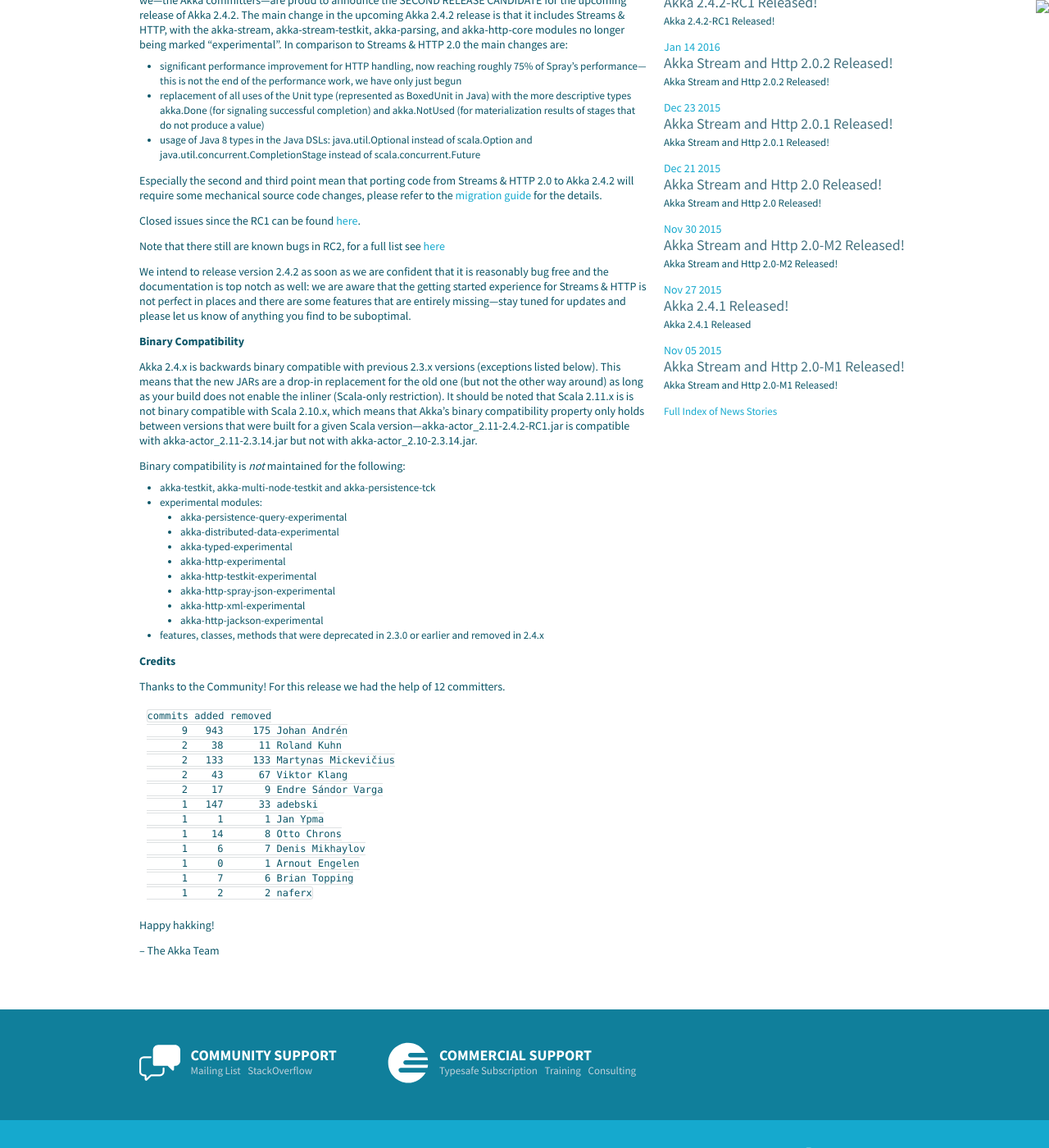
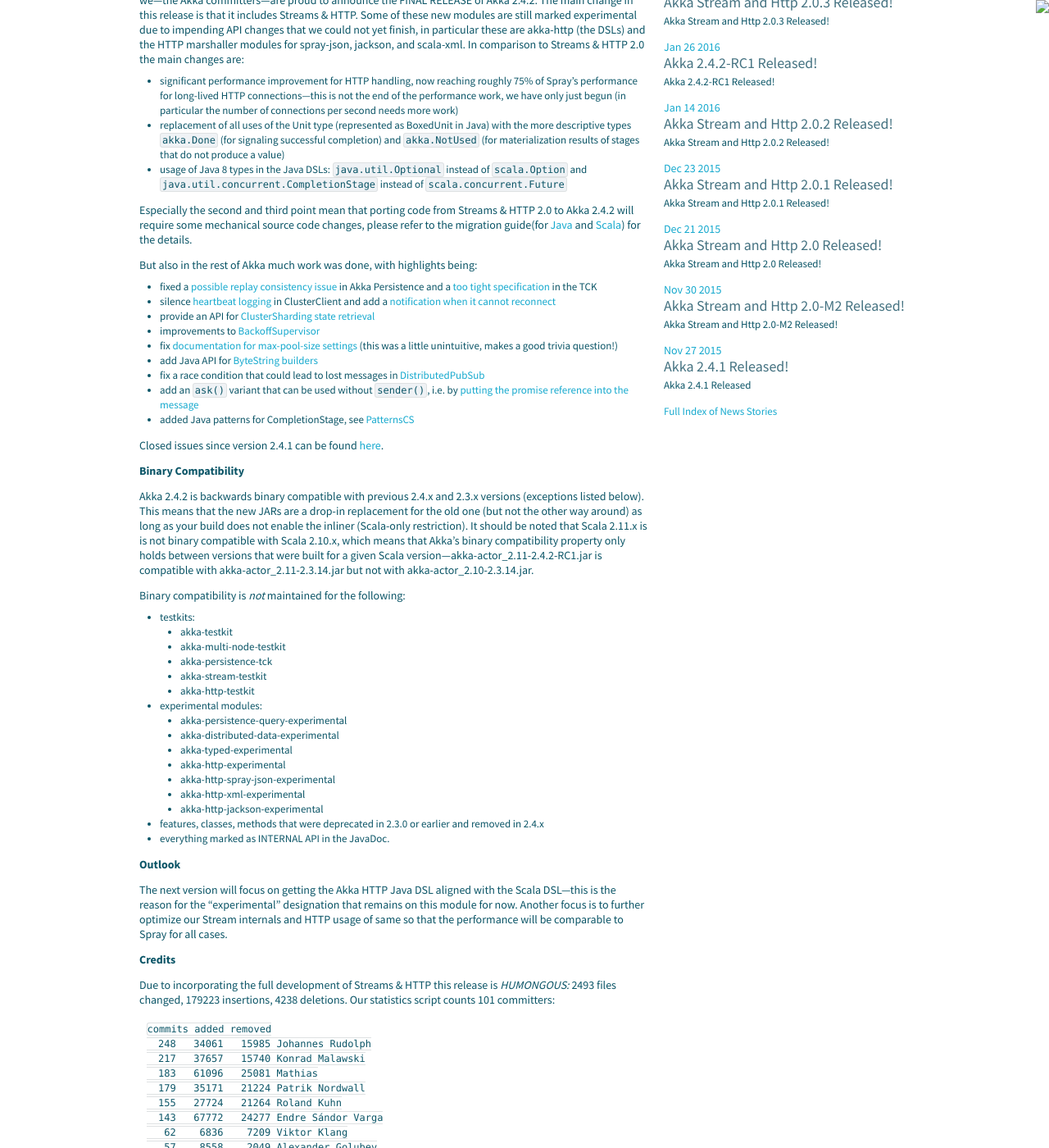
Before and after one commit to raboof/akka.github.com, a Jekyll site: the page built from news/index.md, in a window 1280 px wide and 1400 px high, scrolled down 307 px. Shown: the whole window at 82% size. Built offline with Jekyll 4.4.1, drawn with Linux system fonts in a browser that asks for light colours; some of the changed text lies outside the part shown.

Commit message:
Akka 2.4.2

```diff
--- a/_includes/download.html
+++ b/_includes/download.html
@@ -108,10 +108,10 @@
                     <table>
                         <tr>
                             <td>
-                                <a href="http://downloads.typesafe.com/akka/akka_2.11-2.4.1.zip" class="downloadStandaloneLink" data-version="2.4.1">Akka 2.4.1 (Scala 2.11 and Java 8+)</a>
+                                <a href="http://downloads.typesafe.com/akka/akka_2.11-2.4.2.zip" class="downloadStandaloneLink" data-version="2.4.2">Akka 2.4.2 (Scala 2.11 and Java 8+)</a>
                             </td>
                             <td>
-                                79MB
+                                120MB
                             </td>
                         </tr>
                     </table>
--- a/docs/index.md
+++ b/docs/index.md
@@ -5,15 +5,15 @@
 
 ## Release Versions
 
-### Akka 2.4.1 (current stable release) for Scala Scala 2.11 / 2.12.0-M3 and Java 8+
+### Akka 2.4.2 (current stable release) for Scala Scala 2.11 / 2.12.0-M3 and Java 8+
 
 * Akka Documentation
 
-  * HTML for [Java](http://doc.akka.io/docs/akka/2.4.1/java.html) and [Scala](http://doc.akka.io/docs/akka/2.4.1/scala.html)
-  * PDF for [Java](http://doc.akka.io/docs/akka/2.4.1/AkkaJava.pdf) and [Scala](http://doc.akka.io/docs/akka/2.4.1/AkkaScala.pdf)
-  * [EPUB](http://doc.akka.io/docs/akka/2.4.1/Akka.epub) (Combined Java and Scala)
+  * HTML for [Java](http://doc.akka.io/docs/akka/2.4.2/java.html) and [Scala](http://doc.akka.io/docs/akka/2.4.2/scala.html)
+  * PDF for [Java](http://doc.akka.io/docs/akka/2.4.2/AkkaJava.pdf) and [Scala](http://doc.akka.io/docs/akka/2.4.2/AkkaScala.pdf)
+  * [EPUB](http://doc.akka.io/docs/akka/2.4.2/Akka.epub) (Combined Java and Scala)
 
-* Akka API - for [Java](http://doc.akka.io/japi/akka/2.4.1/) and [Scala](http://doc.akka.io/api/akka/2.4.1/)
+* Akka API - for [Java](http://doc.akka.io/japi/akka/2.4.2/) and [Scala](http://doc.akka.io/api/akka/2.4.2/)
 
 
 ### Akka 2.3.14 (previous stable release) for Scala 2.10 / 2.11 and Java 6+
@@ -38,9 +38,11 @@
 
 * Akka API - for [Java](http://doc.akka.io/japi/akka/snapshot/) and [Scala](http://doc.akka.io/api/akka/snapshot/)
 
-## Akka Streams and HTTP
+## Old Versions
 
-The current version of the Akka Streams and HTTP modules are `2.0.3`.
+### Akka Streams and HTTP
+
+The current version of the Akka Streams and HTTP modules is included in the stable version listed at the top of the page. The versions documented here are from the 2.0.x branch that is based on Akka 2.3 and Java 6.
 
 * The artifacts are available on Maven Central (for use with `scala-library.jar` version `2.11.x`):
   * `"com.typesafe.akka" % "akka-stream-experimental_2.11" % "2.0.3"`
--- /dev/null
+++ b/news/_posts/2016-02-17-akka-2.4.2-released.md
@@ -0,0 +1,170 @@
+---
+layout: news
+title: Akka 2.4.2 Released!
+author: Roland Kuhn
+short: now with Streams & HTTP
+---
+*Dear hakkers,*
+
+we—the Akka committers—are proud to announce the FINAL RELEASE of Akka 2.4.2. The main change in this release is that it includes Streams & HTTP. Some of these new modules are still marked experimental due to impending API changes that we could not yet finish, in particular these are akka-http (the DSLs) and the HTTP marshaller modules for spray-json, jackson, and scala-xml. In comparison to Streams & HTTP 2.0 the main changes are:
+
+* significant performance improvement for HTTP handling, now reaching roughly 75% of Spray’s performance for long-lived HTTP connections—this is not the end of the performance work, we have only just begun (in particular the number of connections per second needs more work)
+* replacement of all uses of the Unit type (represented as BoxedUnit in Java) with the more descriptive types `akka.Done` (for signaling successful completion) and `akka.NotUsed` (for materialization results of stages that do not produce a value)
+* usage of Java 8 types in the Java DSLs: `java.util.Optional` instead of `scala.Option` and `java.util.concurrent.CompletionStage` instead of `scala.concurrent.Future`
+
+Especially the second and third point mean that porting code from Streams & HTTP 2.0 to Akka 2.4.2 will require some mechanical source code changes, please refer to the migration guide(for [Java](http://doc.akka.io/docs/akka/2.4.2/java/stream/migration-guide-2.0-2.4-java.html) and [Scala](http://doc.akka.io/docs/akka/2.4.2/scala/stream/migration-guide-2.0-2.4-scala.html)) for the details.
+
+But also in the rest of Akka much work was done, with highlights being:
+
+* fixed a [possible replay consistency issue](https://github.com/akka/akka/issues/19694) in Akka Persistence and a [too tight specification](https://github.com/akka/akka/issues/19728) in the TCK
+* silence [heartbeat logging](https://github.com/akka/akka/issues/19381) in ClusterClient and add a [notification when it cannot reconnect](https://github.com/akka/akka/issues/18577)
+* provide an API for [ClusterSharding state retrieval](https://github.com/akka/akka/issues/17695)
+* improvements to [BackoffSupervisor](https://github.com/akka/akka/issues/19246)
+* fix [documentation for max-pool-size settings](https://github.com/akka/akka/issues/19201) (this was a little unintuitive, makes a good trivia question!)
+* add Java API for [ByteString builders](https://github.com/akka/akka/issues/19085)
+* fix a race condition that could lead to lost messages in [DistributedPubSub](https://github.com/akka/akka/issues/19017)
+* add an `ask()` variant that can be used without `sender()`, i.e. by [putting the promise reference into the message](https://github.com/akka/akka/issues/15819)
+* added Java patterns for CompletionStage, see [PatternsCS](http://doc.akka.io/japi/akka/2.4.2/akka/pattern/PatternsCS.html)
+
+Closed issues since version 2.4.1 can be found [here](https://github.com/akka/akka/issues?q=milestone%3A2.4.2+is%3Aclosed).
+
+**Binary Compatibility**
+
+Akka 2.4.2 is backwards binary compatible with previous 2.4.x and 2.3.x versions (exceptions listed below). This means that the new JARs are a drop-in replacement for the old one (but not the other way around) as long as your build does not enable the inliner (Scala-only restriction). It should be noted that Scala 2.11.x is is not binary compatible with Scala 2.10.x, which means that Akka’s binary compatibility property only holds between versions that were built for a given Scala version—akka-actor_2.11-2.4.2-RC1.jar is compatible with akka-actor_2.11-2.3.14.jar but not with akka-actor_2.10-2.3.14.jar.
+
+Binary compatibility is *not* maintained for the following:
+
+* testkits:
+    * akka-testkit
+    * akka-multi-node-testkit
+    * akka-persistence-tck
+    * akka-stream-testkit
+    * akka-http-testkit
+* experimental modules:
+    * akka-persistence-query-experimental
+    * akka-distributed-data-experimental
+    * akka-typed-experimental
+    * akka-http-experimental
+    * akka-http-spray-json-experimental
+    * akka-http-xml-experimental
+    * akka-http-jackson-experimental
+* features, classes, methods that were deprecated in 2.3.0 or earlier and removed in 2.4.x
+* everything marked as INTERNAL API in the JavaDoc.
+
+**Outlook**
+
+The next version will focus on getting the Akka HTTP Java DSL aligned with the Scala DSL—this is the reason for the “experimental” designation that remains on this module for now. Another focus is to further optimize our Stream internals and HTTP usage of same so that the performance will be comparable to Spray for all cases.
+
+**Credits**
+
+Due to incorporating the full development of Streams & HTTP this release is _HUMONGOUS:_ 2493 files changed, 179223 insertions, 4238 deletions. Our statistics script counts 101 committers:
+
+~~~
+commits added removed
+  248   34061   15985 Johannes Rudolph
+  217   37657   15740 Konrad Malawski
+  183   61096   25081 Mathias
+  179   35171   21224 Patrik Nordwall
+  155   27724   21264 Roland Kuhn
+  143   67772   24277 Endre Sándor Varga
+   62    6836    7209 Viktor Klang
+   57    8558    2049 Alexander Golubev
+   53    5901    3135 Martynas Mickevičius
+   46    7420    6288 Johan Andrén
+   38    1099    1284 2beaucoup
+   28   11195    5826 Björn Antonsson
+   14    1706     523 galarragas
+   13    2529     647 Martynas Mickevicius
+    7    1052     283 Gilad Hoch
+    7     875     271 lolski
+    6      68      69 Heiko Seeberger
+    5     131      17 Brian Topping
+    5     473      77 Anton Karamanov
+    5     668       5 Benjamin Thuillier
+    4     404      56 Tal Pressman
+    4       8       7 Richard Bradley
+    3      16       1 hepin
+    3       7       7 Philip L. McMahon
+    3     120      38 Chris Baxter
+    3      32      14 Matthias Sperl
+    3     165      33 Bojan Petrovic
+    3      33      10 Daniel Wegener
+    3     258      16 Wojciech Jurczyk
+    3       5       6 Lukasz Kryger
+    3     209     243 André Rüdiger
+    2     345      21 israel
+    2      47      24 Tim Harper
+    2      10      23 naferx
+    2      18      18 Eric Nelson
+    2      40      35 Alexey Romanchuk
+    2      29       8 Balazs Kossovics
+    2     138      11 Jisoo Park
+    2      17      14 Matthias Lüneberg
+    2      13      13 Sören Brunk
+    2       5       5 Jakub Kozłowski
+    2       2       2 netcomm
+    2     148      24 Catalin Ursachi
+    2      67      22 Mathias Bogaert
+    1      67      40 Roland Ferenczy
+    1       8       6 keredin
+    1       0       0 Björn Antonsson
+    1      25       1 James Roper
+    1      64       2 kulikov
+    1      18       9 Volker Stampa
+    1    1893    1893 Prayag Verma
+    1       2       2 Brian Drupieski
+    1       1       1 Johan Andrén
+    1       1       1 Dorin Cobzac
+    1     252     258 Philipp Hofmann
+    1      40       7 Peter Vlugter
+    1       1       1 Jun
+    1       6       0 Ryan Bair
+    1     495       0 Martin Krasser
+    1       2       0 raam
+    1      55       0 Kaspar Fischer
+    1     220       5 Rich Dougherty
+    1     169      19 Alek Storm
+    1      12       1 Olivier ROLAND
+    1       3       3 Julian Tescher
+    1       3      24 drewhk
+    1     227      64 pjan vandaele
+    1       1       1 egisj
+    1       6       0 André Cardoso
+    1       1       1 Chris Brett
+    1       8       0 Raman Gupta
+    1       6       7 Denis Mikhaylov
+    1       3       3 Fehmi Can Saglam
+    1       6       2 Daniel Moran
+    1       2       2 Jason Zaugg
+    1     784     417 Raymond Roestenburg
+    1      20      15 Kirill Plyashkevich
+    1      38       5 Eugene Dzhurinsky
+    1       1       1 Felix Geller
+    1      16      16 何品
+    1      70       2 Alois Cochard
+    1      37       8 Frank Murphy
+    1     352      50 qian miao
+    1     216       1 Iain Monro
+    1      81      81 kukido
+    1       6       6 Brendan McAdams
+    1      23       5 Greg Methvin
+    1       0       1 Arnout Engelen
+    1     243       0 Philipp
+    1       1       1 luben karavelov
+    1       4       0 Harit Himanshu
+    1      14       8 Otto Chrons
+    1      26       1 Anderson Osagie
+    1      51      35 prettynatty
+    1       1       1 Piotr Jarzemski
+    1     147      33 adebski
+    1       7       0 Nafer Sanabria
+    1      97      28 Greg Beech
+    1       1       1 Jesse Haber-Kucharsky
+    1       1       1 Jan Ypma
+~~~
+
+Thanks a lot to every single one of you!
+
+Happy hakking!
+
+-- The Akka Team
```
Also changed, not shown: other parts of docs/index.md (+0 -2 lines).
